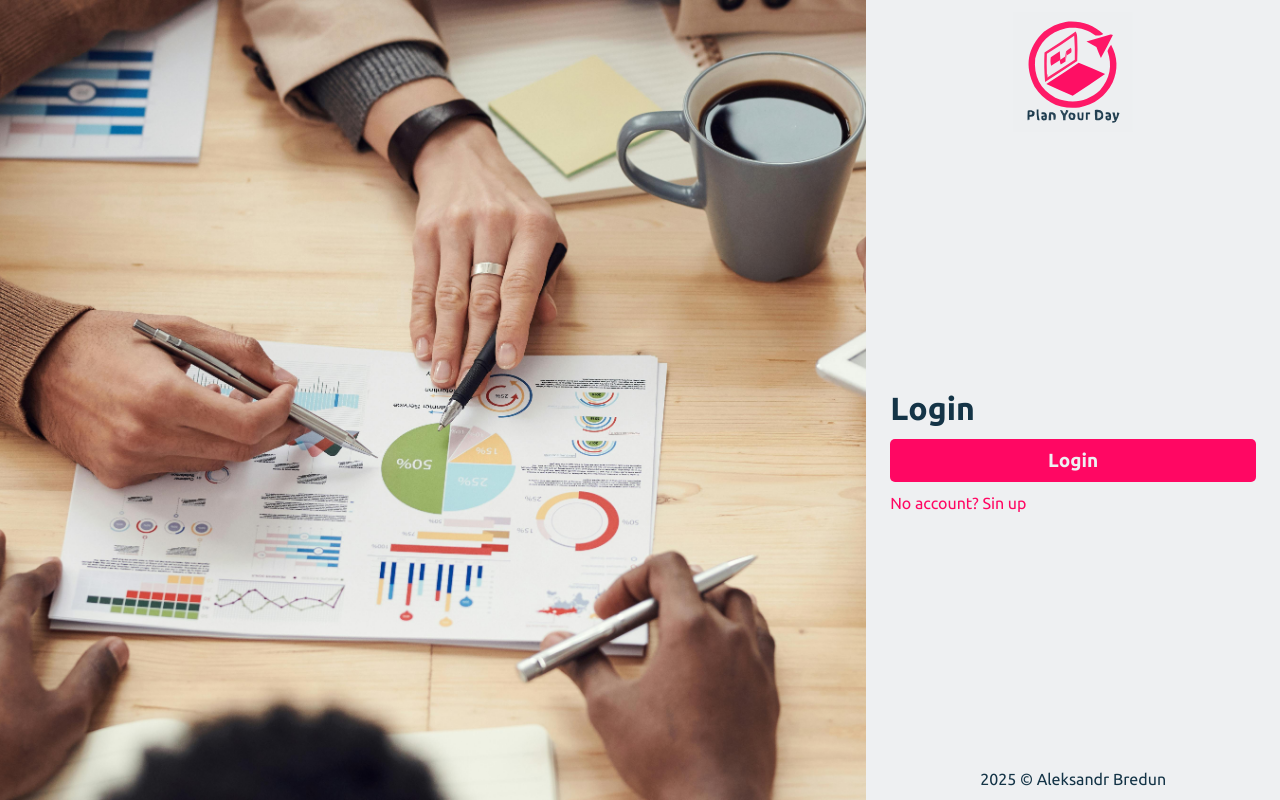
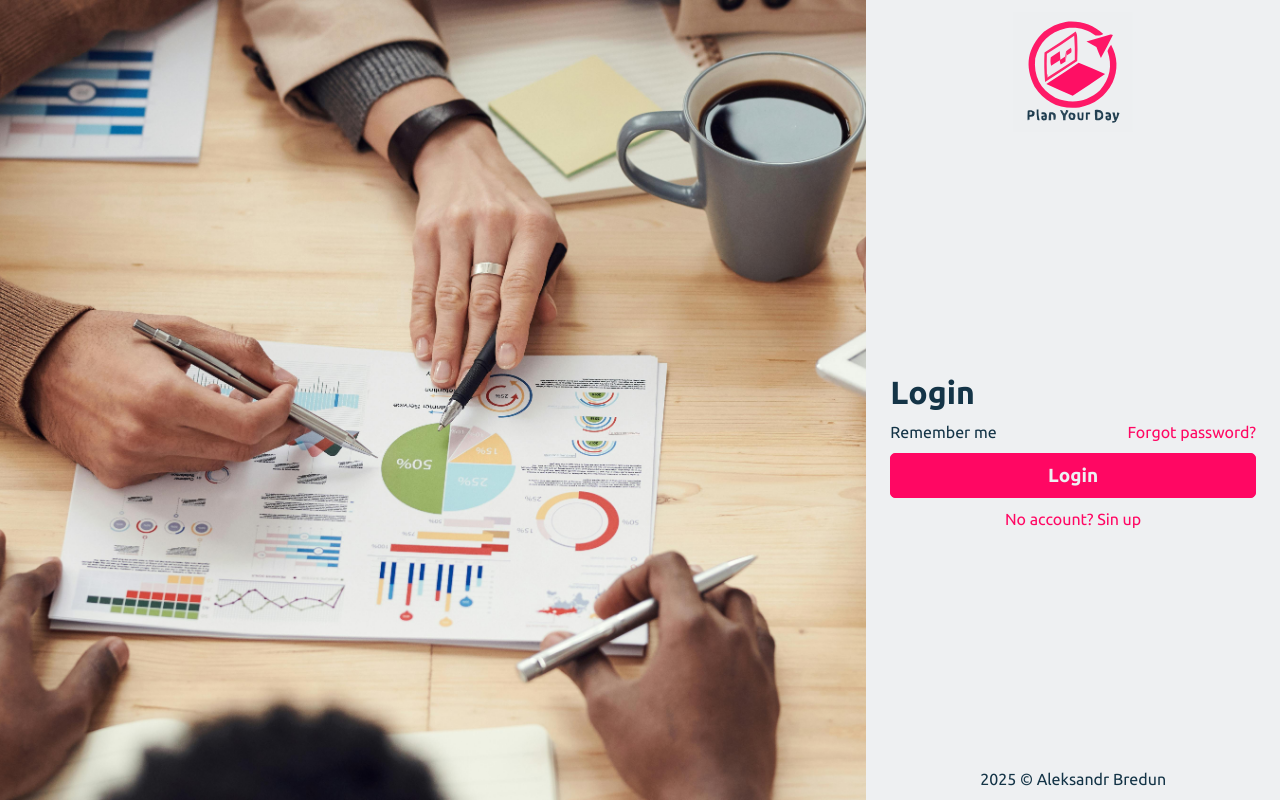
Before and after one commit to alexhetley6107/pyd, an Angular app: page /login in a window 1280 px wide. Built offline with nearby package versions, Linux system fonts and the light colour scheme.

Commit message:
feat: button

```diff
--- a/src/app/styles/styles.scss
+++ b/src/app/styles/styles.scss
@@ -26,3 +26,15 @@ a {
   color: var(--red-color);
   cursor: pointer;
 }
+
+.flex {
+  display: flex;
+}
+
+.justify-between {
+  justify-content: space-between;
+}
+
+.text-center {
+  text-align: center;
+}
--- a/src/pages/login/login.component.html
+++ b/src/pages/login/login.component.html
@@ -1,5 +1,13 @@
 <div class="login-form">
   <h1 class="">Login</h1>
-  <ui-button fullWidth>Login</ui-button>
-  <a routerLink="/signup">No account? Sin up</a>
+  <div class="flex justify-between">
+    <span>Remember me</span>
+    <a routerLink="/forgot-password">Forgot password?</a>
+  </div>
+
+  <ui-button fullWidth [onClick]="handleLogin">Login</ui-button>
+
+  <div class="text-center">
+    <a routerLink="/signup">No account? Sin up</a>
+  </div>
 </div>
--- a/src/pages/login/login.component.ts
+++ b/src/pages/login/login.component.ts
@@ -9,4 +9,8 @@ import { RouterLink } from '@angular/router';
   styleUrl: './login.component.scss',
   standalone: true,
 })
-export class LoginComponent {}
+export class LoginComponent {
+  handleLogin() {
+    console.log('login');
+  }
+}
--- a/src/pages/signup/signup.component.html
+++ b/src/pages/signup/signup.component.html
@@ -1,5 +1,7 @@
 <div class="signup-form">
   <h1 class="">Sign up</h1>
   <ui-button fullWidth>Sign up</ui-button>
-  <a routerLink="/login"> Already have an account? Login</a>
+  <div class="text-center">
+    <a routerLink="/login"> Already have an account? Login</a>
+  </div>
 </div>
--- a/src/shared/ui/button/button.component.html
+++ b/src/shared/ui/button/button.component.html
@@ -1,9 +1,10 @@
 <button
   class="button"
   [disabled]="disabled"
-  [ngClass]="{ full_width: fullWidth }"
+  [ngClass]="{ full_width: fullWidth, filled: type === 'filled', outlined: type === 'outlined' }"
+  [type]="type"
   fullWidth="fullWidth"
-  (click)="toggle()"
+  (click)="onClick()"
 >
   <ng-content></ng-content>
 </button>
--- a/src/shared/ui/button/button.component.scss
+++ b/src/shared/ui/button/button.component.scss
@@ -8,9 +8,20 @@
   width: auto;
   font-size: 19px;
   font-weight: 600;
+  border: 1px solid var(--red-color);
 
   &.full_width {
     width: 100%;
+  }
+
+  &.filled {
+    background-color: var(--red-color);
+    color: var(--white-color);
+  }
+
+  &.outlined {
+    color: var(--red-color);
+    background-color: var(--white-color);
   }
 
   &:disabled {
--- a/src/shared/ui/button/button.component.ts
+++ b/src/shared/ui/button/button.component.ts
@@ -1,6 +1,7 @@
 import { NgClass } from '@angular/common';
 import { booleanAttribute, Component, Input } from '@angular/core';
 
+type ButtonVariant = 'filled' | 'outlined';
 @Component({
   selector: 'ui-button',
   imports: [NgClass],
@@ -11,8 +12,6 @@ import { booleanAttribute, Component, Input } from '@angular/core';
 export class ButtonComponent {
   @Input({ transform: booleanAttribute }) fullWidth: boolean = false;
   @Input({ transform: booleanAttribute }) disabled: boolean = false;
-
-  toggle() {
-    console.log(this.fullWidth);
-  }
+  @Input() onClick!: () => void;
+  @Input() type: ButtonVariant = 'filled';
 }
```
